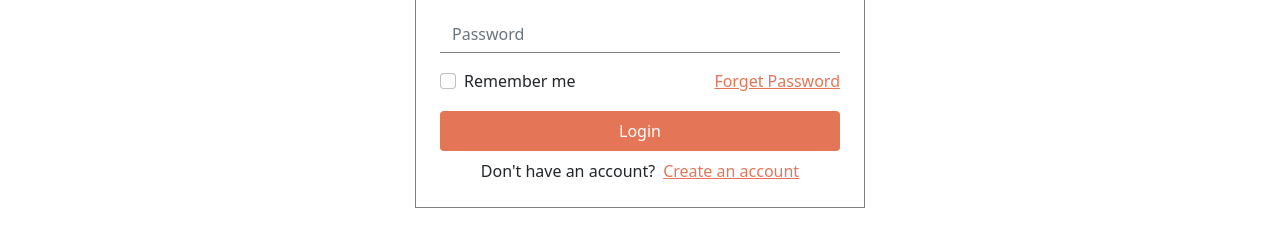
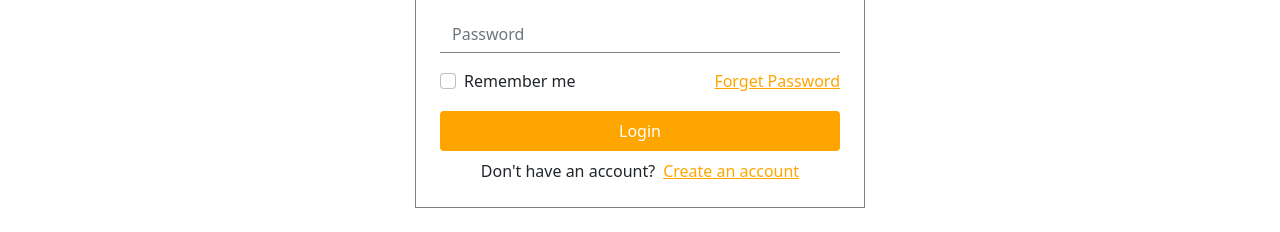
Before and after one commit to antor10655gh/-independent-service-provider, a React (Create React App) app: page /login in a window 1280 px wide. Shown: the part 494-726 px from the top of the page. Built offline with nearby package versions, Linux system fonts and the light colour scheme; no server answers.

Commit message:
add signin authentication

```diff
--- a/src/Pages/Login/Login.css
+++ b/src/Pages/Login/Login.css
@@ -2,13 +2,20 @@
   width: 100%;
   border: none;
   padding: 8px 0;
-  background-color: #e47657;
+  background-color: orange;
   transition: 0.5s;
 }
 
 .login-btn:hover {
   color: #fff;
-  background-color: #e96540;
+  background-color: #ff7300;
+}
+
+.login-btn:focus {
+  border: none;
+  outline: none;
+  box-shadow: none;
+  background-color: #ff7300;
 }
 
 .just-form {
--- a/src/Pages/Login/Login.js
+++ b/src/Pages/Login/Login.js
@@ -1,6 +1,8 @@
-import React from "react";
+import React, { useRef } from "react";
 import { Button, Form } from "react-bootstrap";
+import { useSignInWithEmailAndPassword } from "react-firebase-hooks/auth";
 import { Link, useLocation, useNavigate } from "react-router-dom";
+import auth from "../../firebase.init";
 import "./Login.css";
 import SocialLogin from "./SocialLogin/SocialLogin";
 
@@ -10,6 +12,20 @@ const Login = () => {
 
   const navigate = useNavigate();
 
+  const emailRef = useRef();
+  const passwordRef = useRef();
+
+  const [signInWithEmailAndPassword, user, loading, error] =
+    useSignInWithEmailAndPassword(auth);
+
+  const handleSignIn = (event) => {
+    const email = emailRef.current.value;
+    const password = passwordRef.current.value;
+    signInWithEmailAndPassword(email, password);
+
+    event.preventDefault();
+  };
+
   return (
     <div className="container py-2 py-lg-4">
       <div className="total-form mx-auto bg-white mt-4">
@@ -18,20 +34,28 @@ const Login = () => {
             <h3>Please Login</h3>
           </header>
           <div className="form-details text-start">
-            <Form>
+            <Form onSubmit={handleSignIn}>
               <Form.Group className="mb-4" controlId="formBasicEmail">
-                <Form.Control type="text" placeholder="Username or Email" />
+                <Form.Control
+                  ref={emailRef}
+                  type="text"
+                  placeholder="Username or Email"
+                />
               </Form.Group>
 
               <Form.Group className="mb-3" controlId="formBasicPassword">
-                <Form.Control type="password" placeholder="Password" />
+                <Form.Control
+                  ref={passwordRef}
+                  type="password"
+                  placeholder="Password"
+                />
               </Form.Group>
               <div className="d-flex justify-content-between">
                 <Form.Group className="mb-3" controlId="formBasicCheckbox">
                   <Form.Check type="checkbox" label="Remember me" />
                 </Form.Group>
                 <span>
-                  <Link style={{ color: "#e47657" }} to="/">
+                  <Link style={{ color: "orange" }} to="/">
                     Forget Password
                   </Link>
                 </span>
@@ -43,7 +67,7 @@ const Login = () => {
             <div className="text-center mt-2">
               <span className="me-2">Don't have an account?</span>
               <span>
-                <Link style={{ color: "#e47657" }} to="/signup">
+                <Link style={{ color: "orange" }} to="/signup">
                   Create an account
                 </Link>
               </span>
--- a/src/Pages/SignUp/SignUp.js
+++ b/src/Pages/SignUp/SignUp.js
@@ -1,12 +1,17 @@
 import React, { useRef } from "react";
 import { Button, Form } from "react-bootstrap";
 import { useCreateUserWithEmailAndPassword } from "react-firebase-hooks/auth";
-import { Link } from "react-router-dom";
+import { Link, useLocation, useNavigate } from "react-router-dom";
 import auth from "../../firebase.init";
 import SocialLogin from "../Login/SocialLogin/SocialLogin";
 import "./SignUp.css";
 
 const SignUp = () => {
+  const location = useLocation();
+  let from = location.state?.from?.pathname || "/";
+
+  const navigate = useNavigate();
+
   const firstNameRef = useRef();
   const lastNameRef = useRef();
   const emailRef = useRef();
@@ -15,6 +20,10 @@ const SignUp = () => {
 
   const [createUserWithEmailAndPassword, user, loading, error] =
     useCreateUserWithEmailAndPassword(auth);
+
+  if (user) {
+    navigate(from, { replace: true });
+  }
 
   const handleSubmitForm = (event) => {
     const email = emailRef.current.value;
```
